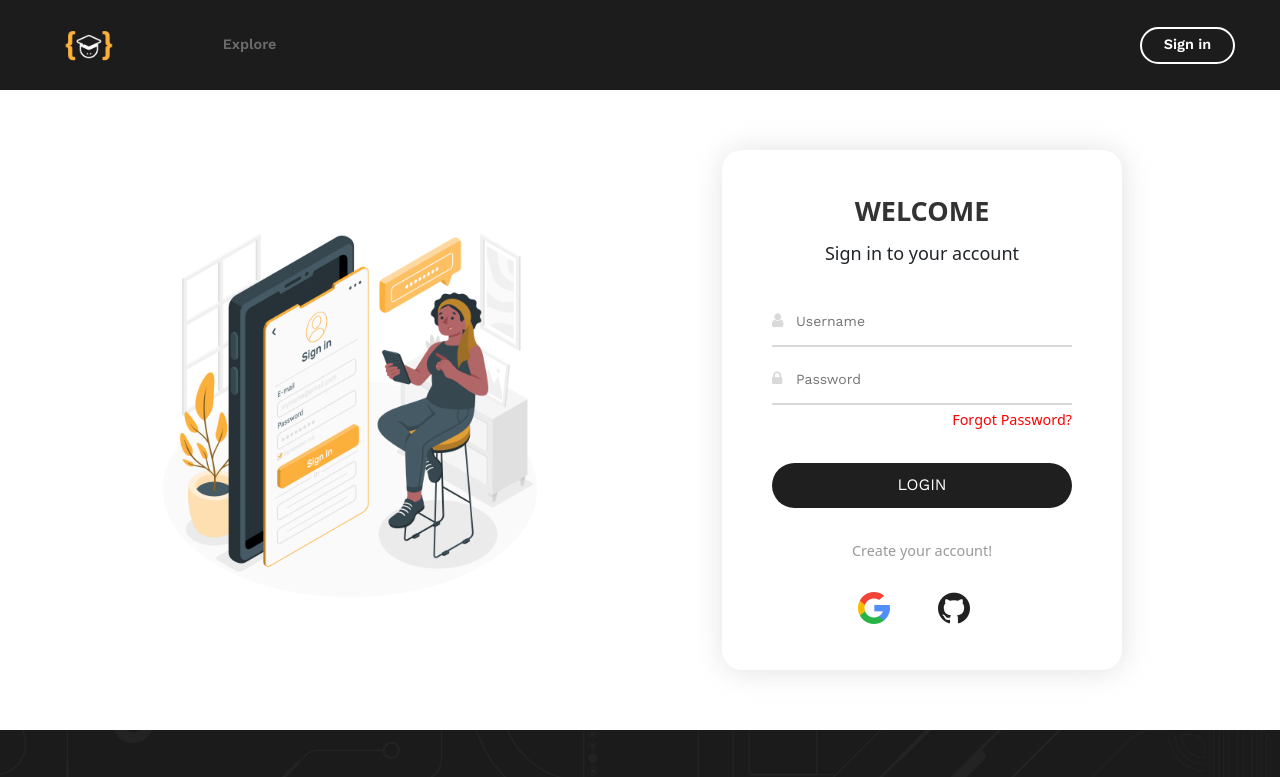
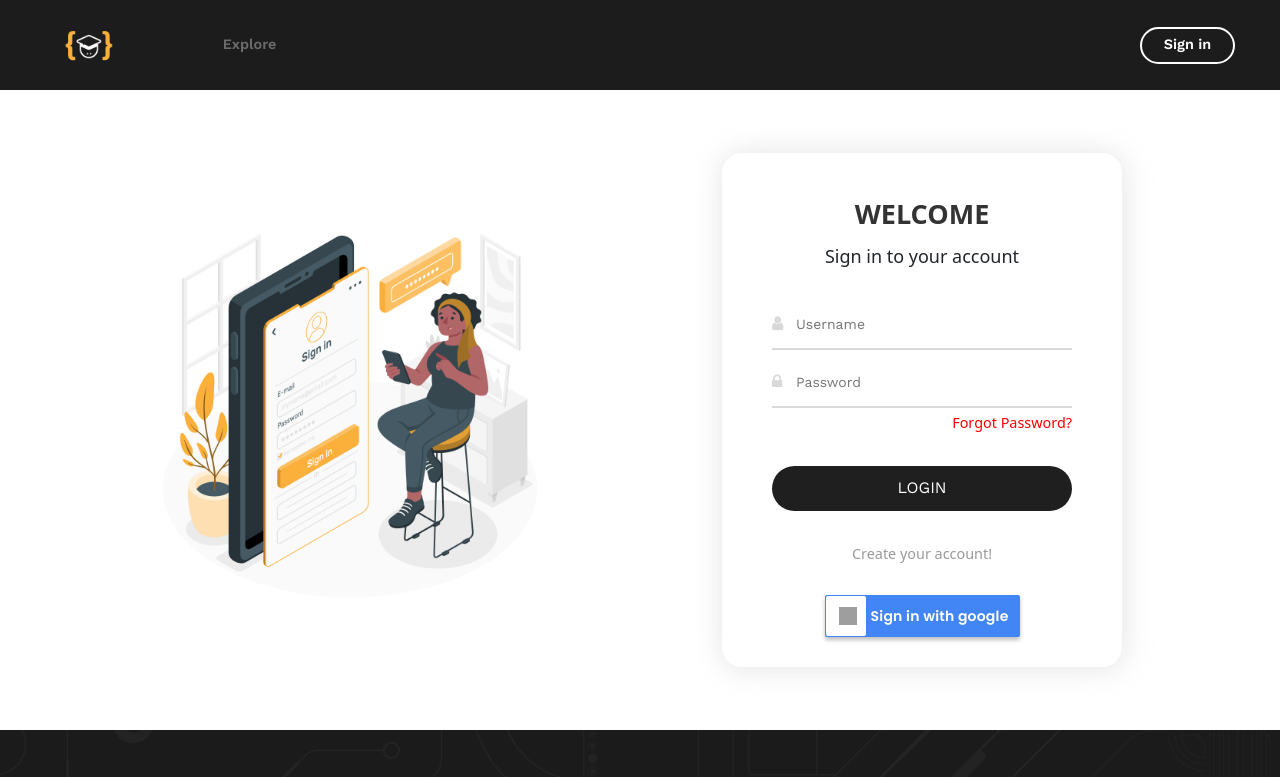
Before and after one commit to CSwala/CSwala-website, a React (Create React App) app: page /signin in a window 1280 px wide. Shown: the top 777 px of the page. Built offline with nearby package versions, Linux system fonts and the light colour scheme; grey boxes are pictures that could not be loaded.

Commit message:
Added Google Auth (#100)

```diff
--- a/package.json
+++ b/package.json
@@ -14,6 +14,7 @@
         "@testing-library/react": "^11.2.6",
         "@testing-library/user-event": "^12.8.3",
         "bootstrap": "^5.1.3",
+        "firebase": "^9.7.0",
         "font-awesome": "^4.7.0",
         "react": "^17.0.2",
         "react-bootstrap": "^2.2.0",
--- /dev/null
+++ b/src/firebase-config.js
@@ -0,0 +1,13 @@
+import { initializeApp } from "firebase/app";
+import {getAuth} from "firebase/auth"
+const firebaseConfig = {
+  apiKey: "AIzaSyCdeEAJwqGNbVDGlWS6R3a9OEW_RVf8BKs",
+  authDomain: "cswala-g-signin.firebaseapp.com",
+  projectId: "cswala-g-signin",
+  storageBucket: "cswala-g-signin.appspot.com",
+  messagingSenderId: "711679399560",
+  appId: "1:711679399560:web:7cdfd64341d2bd2633b13d"
+};
+
+const app = initializeApp(firebaseConfig);
+export const authentication = getAuth(app);
--- a/src/pages/Login/Login.jsx
+++ b/src/pages/Login/Login.jsx
@@ -2,12 +2,27 @@ import React from 'react';
 import 'font-awesome/css/font-awesome.min.css';
 import './login.css';
 import loginIllustartion from '../../assets/socialmedia/login.png';
+import { authentication } from '../../firebase-config';
+import { signInWithPopup, GoogleAuthProvider } from 'firebase/auth';
+export default function Login() {
 
-export default function Login() {
+
+
+    const handleGoogleLogin = () => {
+        const provider = new GoogleAuthProvider();
+        signInWithPopup(authentication, provider)
+        .then((res) => {
+            console.log(res);
+        })
+        .catch((err) => {
+            console.log(err);
+        })
+    }
+
     return (
         <div className="container-ctm-login container">
             <div className="illustration_img">
-                <img src={loginIllustartion}></img>
+                <img src={loginIllustartion} alt="bannerimg"></img>
             </div>
             <div className="login-content">
                 <form>
@@ -64,9 +79,13 @@ export default function Login() {
                     </div>
 
                     <div className="icons">
-                        <a href="#" id="facebookIcon"></a>
-                        <a href="#" id="twitterIcon"></a>
-                        <a href="#" id="googleIcon"></a>
+                        {/* <button className='googleAuthButton' >Google</button> */}
+                        <div class="google-btn" onClick={handleGoogleLogin}>
+                            <div class="google-icon-wrapper">
+                                <img class="google-icon" src="https://upload.wikimedia.org/wikipedia/commons/5/53/Google_%22G%22_Logo.svg" alt="googlebtn"/>
+                            </div>
+                            <p class="btn-text"><b>Sign in with google</b></p>
+                        </div>
                     </div>
                 </form>
             </div>
--- a/src/pages/Login/login.css
+++ b/src/pages/Login/login.css
@@ -1,3 +1,4 @@
+@import url('https://fonts.googleapis.com/css2?family=Poppins:wght@500;600&display=swap');
 * {
     padding: 0;
     margin: 0;
@@ -248,3 +249,48 @@ a:hover {
         box-shadow: none;
     }
 }
+
+
+/* AUTHENTICATION BUTTONS STYLE */
+.google-btn {
+    width: 195px;
+    height: 42px;
+    background-color: #4285f4;
+    border-radius: 2px;
+    box-shadow: 0 3px 4px 0 rgba(0,0,0,.25);
+    cursor: pointer;
+  }
+
+.google-icon-wrapper {
+    position: absolute;
+    margin-top: 1px;
+    margin-left: 1px;
+    width: 40px;
+    height: 40px;
+    border-radius: 2px;
+    background-color: #fff;
+  }
+
+.google-icon {
+    position: absolute;
+    margin-top: 11px;
+    margin-left: -7px;
+    width: 18px;
+    height: 18px;
+  }
+
+.btn-text {
+    float: right;
+    margin: 11px 11px 0 0;
+    color: #fff;
+    font-size: 14px;
+    letter-spacing: 0.2px;
+    font-family: "Poppins";
+  }
+.google-btn :hover{
+    box-shadow: 0 0 6px #4285f4;
+}
+
+.google-btn:active {
+    background:#1669F2;
+}
```
Also changed, not shown: 1 other file (tests, documents, lock files or other folders).
